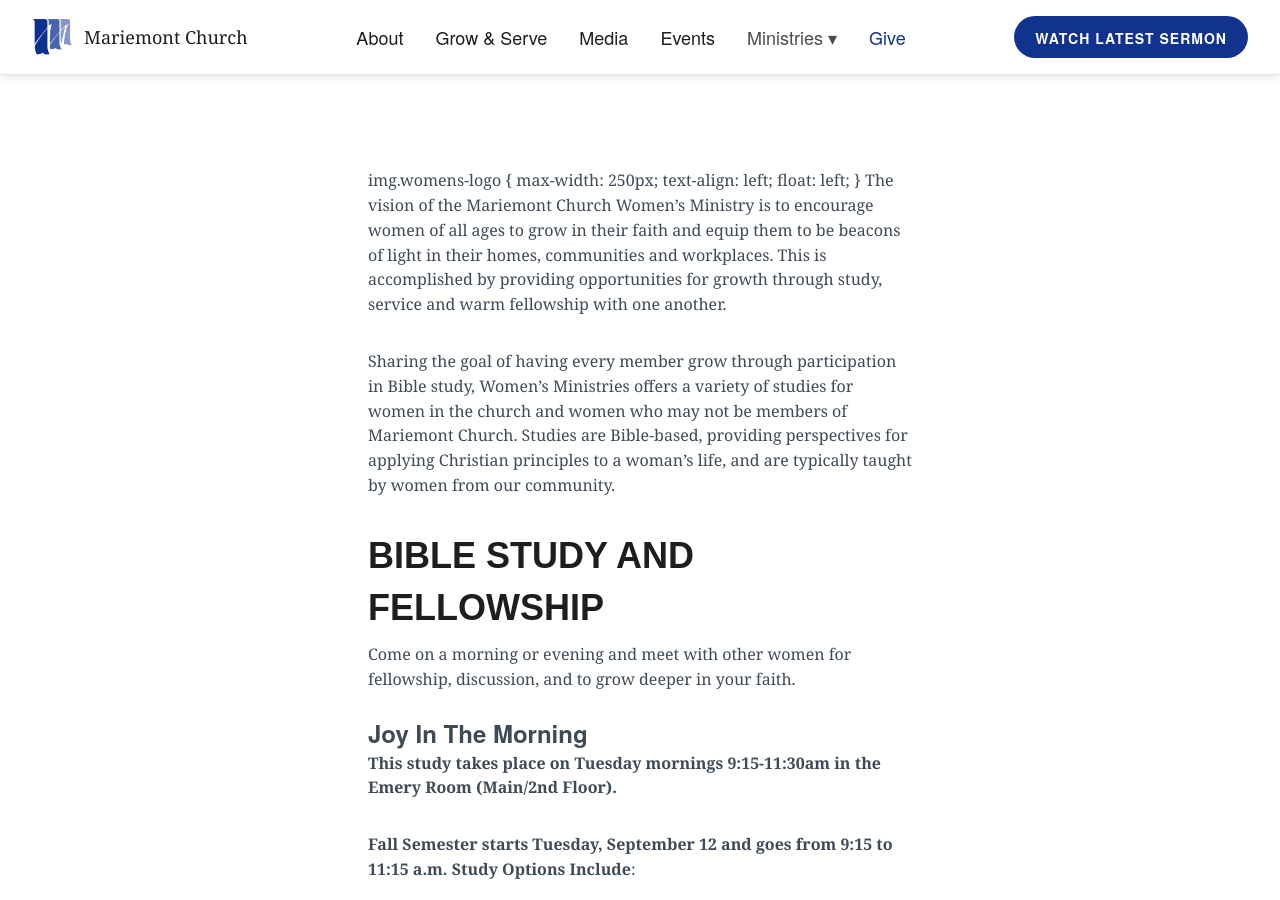
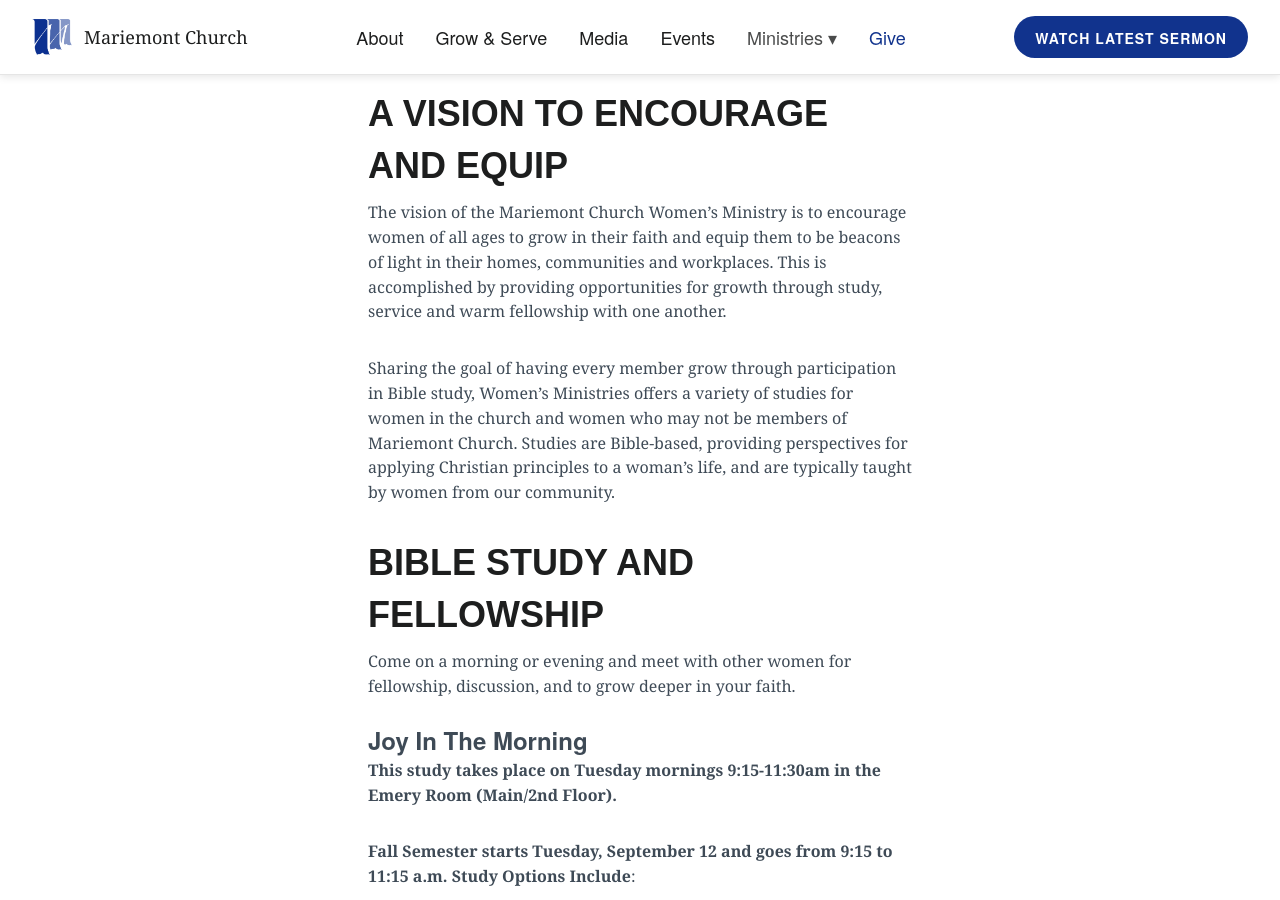
Before and after one commit to lukemoderwell/mariemont, a Jekyll site: the page built from womens-ministry.md, in a window 1280 px wide and 900 px high, scrolled down 1303 px. Built offline with Jekyll 4.4.1, drawn with Linux system fonts in a browser that asks for light colours; nearby versions of some CDN libraries.

Commit message:
Updated Womens Ministry

```diff
--- a/womens-ministry.md
+++ b/womens-ministry.md
@@ -13,9 +13,9 @@
 layout: page
 ---
 
+![Women's Ministry Logo 2500.png](/uploads/Women's%20Ministry%20Logo%202500.png)
 ## A Vision to Encourage and Equip
 
-![Women's Ministry Logo 2500.png](/uploads/Women's%20Ministry%20Logo%202500.png) img.womens-logo { max-width: 250px; text-align: left; float: left; }
 The vision of the Mariemont Church Women’s Ministry is to encourage women of all ages to grow in their faith and equip them to be beacons of light in their homes, communities and workplaces. This is accomplished by providing opportunities for growth through study, service and warm fellowship with one another.
 
 Sharing the goal of having every member grow through participation in Bible study, Women’s Ministries offers a variety of studies for women in the church and women who may not be members of Mariemont Church. Studies are Bible-based, providing perspectives for applying Christian principles to a woman’s life, and are typically taught by women from our community.
```
